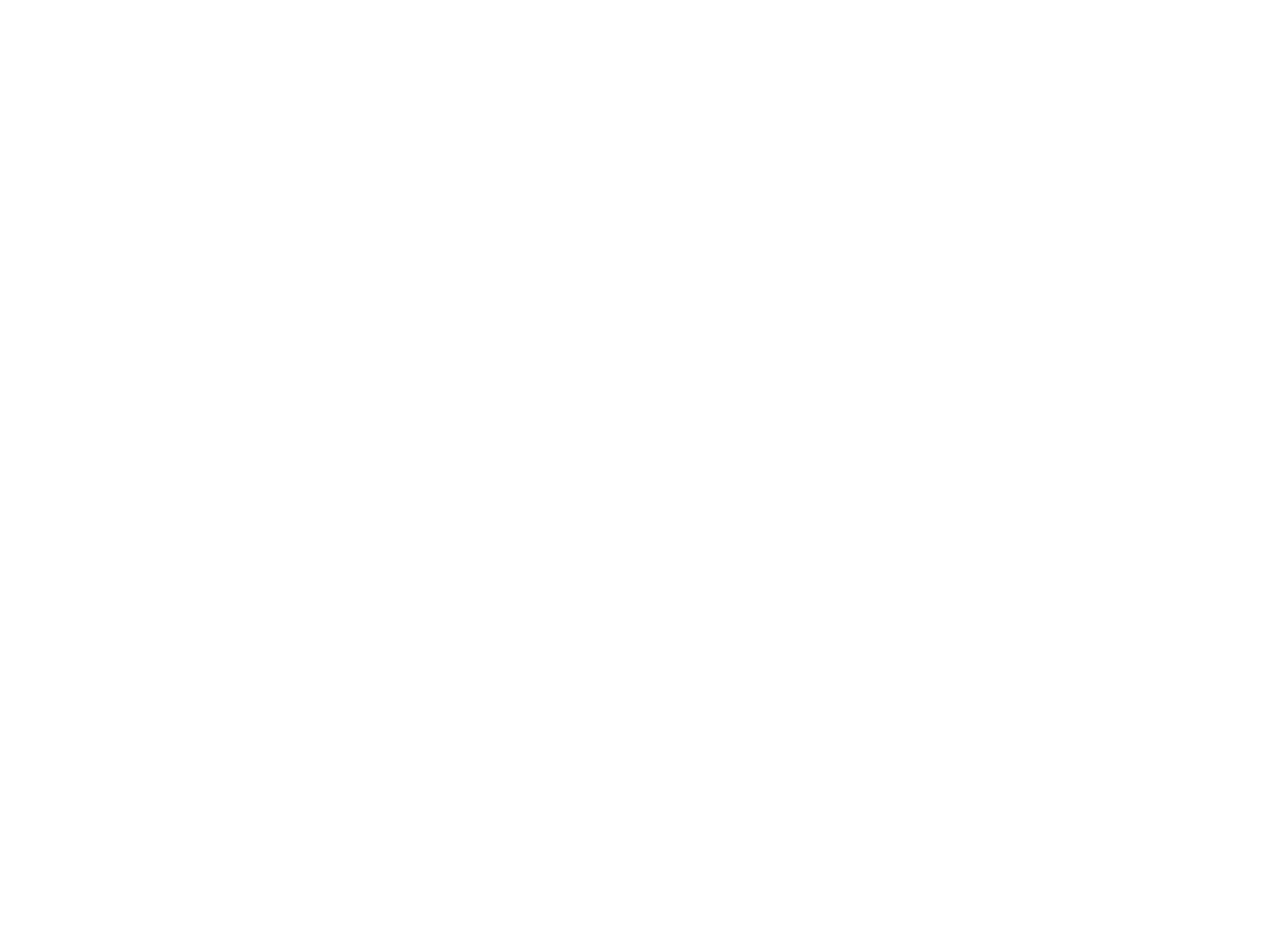
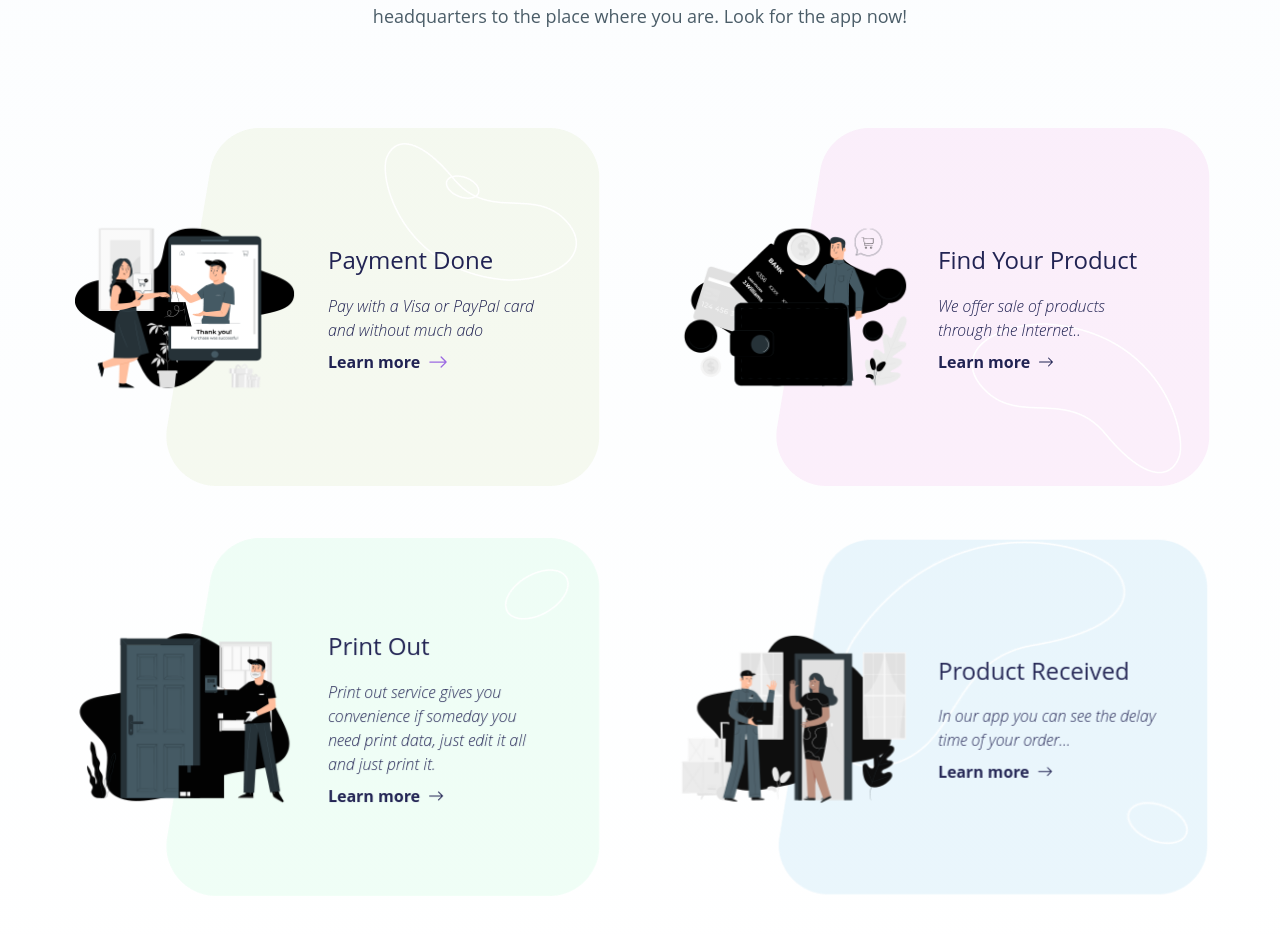
Before and after one commit to Ger4eK/tailwind-product-texas, a React (Create React App) app: page / in a window 1280 px wide. Shown: the part 1943-2878 px from the top of the page. Before the commit the page ends 1698 px from the top, so only its background shows below. Built offline with nearby package versions, Linux system fonts and the light colour scheme.

Commit message:
add features

```diff
--- a/src/App.jsx
+++ b/src/App.jsx
@@ -2,6 +2,7 @@
 import Aos from 'aos';
 import 'aos/dist/aos.css';
 import About from './components/About';
+import Features from './components/Feature';
 import Header from './components/Header/Header';
 
 //! Components
@@ -18,6 +19,7 @@
       <Header />
       <Hero />
       <About />
+      <Features />
     </div>
   );
 }
--- /dev/null
+++ b/src/components/Feature.jsx
@@ -0,0 +1,166 @@
+import { BsArrowRight } from 'react-icons/bs';
+
+import Feature1Img from '../../src/assets/img/features/feature1.png';
+import Feature2Img from '../../src/assets/img/features/feature2.png';
+import Feature3Img from '../../src/assets/img/features/feature3.png';
+import Feature4Img from '../../src/assets/img/features/feature4.png';
+
+import Feature1BgImg from '../../src/assets/img/features/feature1_bg.png';
+import Feature2BgImg from '../../src/assets/img/features/feature2_bg.png';
+import Feature3BgImg from '../../src/assets/img/features/feature3_bg.png';
+import Feature4BgImg from '../../src/assets/img/features/feature4_bg.png';
+
+const Features = () => {
+  return (
+    <section className='my-[70px] xl:my-[150px]'>
+      <div className='container mx-auto'>
+        <div className='text-center'>
+          <h2
+            className='h2 mb-6 xl:mb-12'
+            data-aos='fade-down'
+            data-aos-delay='100'
+          >
+            Some Services We Offer
+          </h2>
+          <p
+            className=' lead max-w-[585px] mx-auto mb-16 xl:mb-24'
+            data-aos='fade-down'
+            data-aos-delay='200'
+          >
+            With our app you can view the route of your order, from our local
+            headquarters to the place where you are. Look for the app now!
+          </p>
+        </div>
+        <div className='grid grid-cols-1 gap-[50px] xl:grid-cols-2'>
+          <div
+            className='w-full  max-w-[530px] h-[360px] relative flex flex-col items-center justify-center xl:flex-row xl:justify-start mx-auto'
+            data-aos='zoom-in'
+            data-aos-offset='100'
+            data-aos-delay='400'
+          >
+            <div className='  xl:flex absolute top-0 right-0 -z-10'>
+              <img src={Feature1BgImg} alt='feature bg' />
+            </div>
+            <div>
+              <img
+                className=' max-w-[120px] xl:mr-7 xl:max-w-[230px]'
+                data-aos='zoom-in-right'
+                data-aos-delay='400'
+                src={Feature1Img}
+                alt='feature'
+              />
+            </div>
+            <div className='max-w-[220px]'>
+              <h3 className='h3 mb-4'>Payment Done</h3>
+              <p className='font-light italic gap-x-2'>
+                Pay with a Visa or PayPal card and without much ado
+              </p>
+              <div className=' flex items-center gap-x-2 mt-2 group'>
+                <a className=' text-primary font-bold' href='#'>
+                  Learn more
+                </a>
+                <BsArrowRight className='text-xl text-accent-primary group-hover:ml-[5px] transition-all' />
+              </div>
+            </div>
+          </div>
+          <div
+            className='w-full  max-w-[530px] h-[360px] relative flex flex-col items-center justify-center xl:flex-row xl:justify-start mx-auto'
+            data-aos='zoom-in'
+            data-aos-offset='100'
+            data-aos-delay='700'
+          >
+            <div className='  xl:flex absolute top-0 right-0 -z-10'>
+              <img src={Feature2BgImg} alt='feature bg' />
+            </div>
+            <div>
+              <img
+                className=' max-w-[120px] xl:mr-7 xl:max-w-[230px]'
+                data-aos='zoom-in-right'
+                data-aos-delay='700'
+                src={Feature2Img}
+                alt='feature'
+              />
+            </div>
+            <div className='max-w-[220px]'>
+              <h3 className='h3 mb-4'>Find Your Product</h3>
+              <p className='font-light italic gap-x-2'>
+                We offer sale of products through the Internet..
+              </p>
+              <div className=' flex items-center gap-x-2 mt-2 group'>
+                <a className=' text-primary font-bold' href='#'>
+                  Learn more
+                </a>
+                <BsArrowRight />
+              </div>
+            </div>
+          </div>
+          <div
+            className='w-full  max-w-[530px] h-[360px] relative flex flex-col items-center justify-center xl:flex-row xl:justify-start mx-auto'
+            data-aos='zoom-in'
+            data-aos-offset='100'
+            data-aos-delay='1000'
+          >
+            <div className='  xl:flex absolute top-0 right-0 -z-10'>
+              <img src={Feature3BgImg} alt='feature bg' />
+            </div>
+            <div>
+              <img
+                className=' max-w-[120px] xl:mr-7 xl:max-w-[230px]'
+                data-aos='zoom-in-right'
+                data-aos-delay='1000'
+                src={Feature3Img}
+                alt='feature'
+              />
+            </div>
+            <div className='max-w-[220px]'>
+              <h3 className='h3 mb-4'>Print Out</h3>
+              <p className='font-light italic gap-x-2'>
+                Print out service gives you convenience if someday you need
+                print data, just edit it all and just print it.
+              </p>
+              <div className=' flex items-center gap-x-2 mt-2 group'>
+                <a className=' text-primary font-bold' href='#'>
+                  Learn more
+                </a>
+                <BsArrowRight />
+              </div>
+            </div>
+          </div>
+          <div
+            className='w-full  max-w-[530px] h-[360px] relative flex flex-col items-center justify-center xl:flex-row xl:justify-start mx-auto'
+            data-aos='zoom-in'
+            data-aos-offset='100'
+            data-aos-delay='1300'
+          >
+            <div className='  xl:flex absolute top-0 right-0 -z-10'>
+              <img src={Feature4BgImg} alt='feature bg' />
+            </div>
+            <div>
+              <img
+                className=' max-w-[120px] xl:mr-7 xl:max-w-[230px]'
+                data-aos='zoom-in-right'
+                data-aos-delay='1300'
+                src={Feature4Img}
+                alt='feature'
+              />
+            </div>
+            <div className='max-w-[220px]'>
+              <h3 className='h3 mb-4'>Product Received</h3>
+              <p className='font-light italic gap-x-2'>
+                In our app you can see the delay time of your order...
+              </p>
+              <div className=' flex items-center gap-x-2 mt-2 group'>
+                <a className=' text-primary font-bold' href='#'>
+                  Learn more
+                </a>
+                <BsArrowRight />
+              </div>
+            </div>
+          </div>
+        </div>
+      </div>
+    </section>
+  );
+};
+
+export default Features;
```
